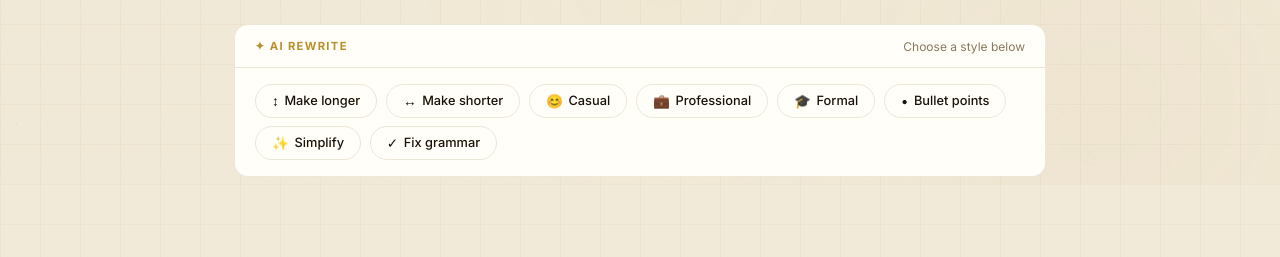
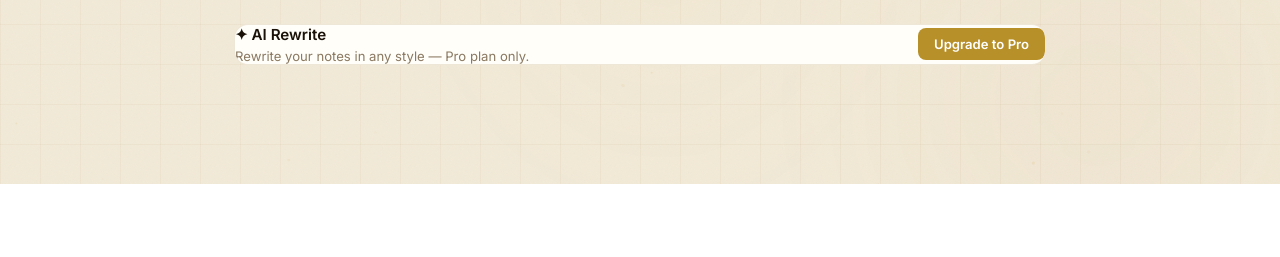
Before and after one commit to aroshswaroop03/notecloud, a Flask app: template templates/transcription.html in a window 1280 px wide. Shown: the part 616-873 px from the top of the page. After the commit the page ends 800 px from the top, so only its background shows below. Run offline with Flask 3, Linux system fonts and the light colour scheme; the template is opened without the code that fills it, so the values that code supplies are empty; some libraries are stand-ins or nearby versions; some web fonts are replaced.

Commit message:
Gate AI Rewrite to Pro tier; open Google Docs export to all users
- transcription.html: wrap rewrite-card in {% if is_pro %} — non-pro users see a locked card with an upgrade link
- app.py: remove require_pro_tier() from export_to_gdocs (Google Docs is available on all tiers per pricing table)

Co-Authored-By: Claude Opus 4.7 <noreply@anthropic.com>

```diff
--- a/app.py
+++ b/app.py
@@ -784,10 +784,12 @@ def transcription_detail(trans_id):
         "SELECT id, text, word_count, created_at, title FROM transcriptions WHERE id = ? AND user_id = ?",
         (trans_id, session["user_id"])
     ).fetchone()
+    user = conn.execute("SELECT tier, is_admin FROM users WHERE id = ?", (session["user_id"],)).fetchone()
     conn.close()
     if not row:
         return "Not found", 404
-    return render_template("transcription.html", t=dict(row))
+    is_pro = bool(user and (user["is_admin"] or user["tier"] in ("pro", "dev")))
+    return render_template("transcription.html", t=dict(row), is_pro=is_pro)
 
 
 @app.route("/transcriptions/<int:trans_id>/rewrite", methods=["POST"])
@@ -797,7 +799,7 @@ def rewrite_transcription(trans_id):
     POST /transcriptions/<id>/rewrite  { "text": "...", "style": "longer|shorter|casual|professional|..." }
     Rewrites the transcription text using Claude and returns the new text.
     """
-    err = require_paid_tier("AI Rewrite is available on Student and Pro plans.")
+    err = require_pro_tier("AI Rewrite is available on the Pro plan.")
     if err: return err
 
     conn = get_db()
@@ -862,6 +864,16 @@ def save_transcription(trans_id):
     conn.commit()
     conn.close()
     return jsonify({"ok": True, "word_count": word_count})
+
+
+def require_pro_tier(message="This feature is available on the Pro plan."):
+    """Return a JSON error response unless the user is on the pro (or admin/dev) tier."""
+    conn = get_db()
+    user = conn.execute("SELECT tier, is_admin FROM users WHERE id = ?", (session["user_id"],)).fetchone()
+    conn.close()
+    if user and (user["is_admin"] or user["tier"] in ("pro", "dev")):
+        return None
+    return jsonify({"error": "upgrade_required", "message": message}), 403
 
 
 def require_paid_tier(message="This feature is available on Student and Pro plans."):
--- a/templates/transcription.html
+++ b/templates/transcription.html
@@ -403,6 +403,7 @@
     </div>
 
     <!-- AI Rewrite -->
+    {% if is_pro %}
     <div class="rewrite-card">
       <div class="rewrite-header">
         <span class="rewrite-header-label">✦ AI Rewrite</span>
@@ -432,6 +433,15 @@
         </div>
       </div>
     </div>
+    {% else %}
+    <div class="rewrite-card" style="display:flex;align-items:center;justify-content:space-between;gap:1rem;flex-wrap:wrap">
+      <div>
+        <div style="font-weight:600;font-size:.95rem;margin-bottom:.25rem">✦ AI Rewrite</div>
+        <div style="font-size:.82rem;color:var(--muted)">Rewrite your notes in any style — Pro plan only.</div>
+      </div>
+      <a href="/" style="display:inline-flex;align-items:center;gap:.4rem;padding:.5rem 1rem;background:var(--accent);color:#fff;border-radius:8px;font-size:.82rem;font-weight:600;text-decoration:none;white-space:nowrap">Upgrade to Pro</a>
+    </div>
+    {% endif %}
 
   </div>
 
```
